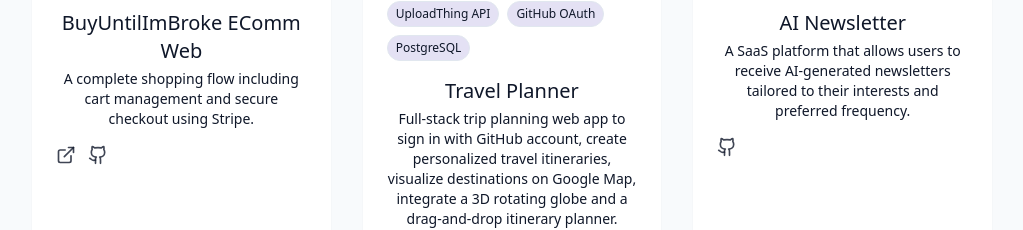
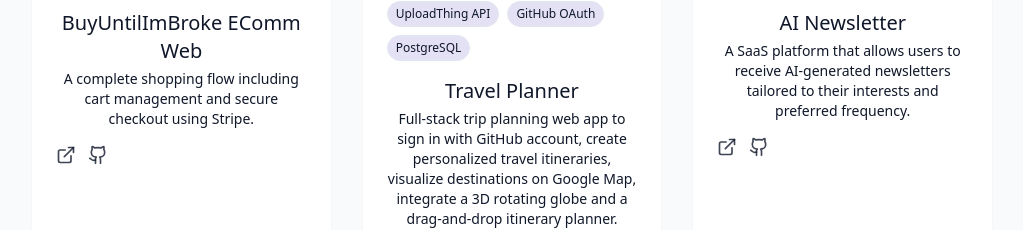
Before and after one commit to excelyynxl-a11y/my-portfolio, a React (Vite) app: page / in a window 1280 px wide. Shown: the part 3933-4163 px from the top of the page, without its empty margins (128-1151 px from the left). Built offline with nearby package versions, Linux system fonts and the light colour scheme.

Commit message:
add ai-newsletter vercel link

```diff
--- a/src/components/ProjectsSection.jsx
+++ b/src/components/ProjectsSection.jsx
@@ -25,7 +25,7 @@
         description: "A SaaS platform that allows users to receive AI-generated newsletters tailored to their interests and preferred frequency.",
         image: "/projects/ai_newsletter.png",
         tags: ["Supabase", "NextJS", "EmailJS API", "React", "Inngest", "OpenAI API"],
-        demoUrl: "#",
+        demoUrl: "https://ai-newsletter-chi.vercel.app",
         gitUrl: "https://github.com/excelyynxl-a11y/ai-newsletter",
     },
     {
```
